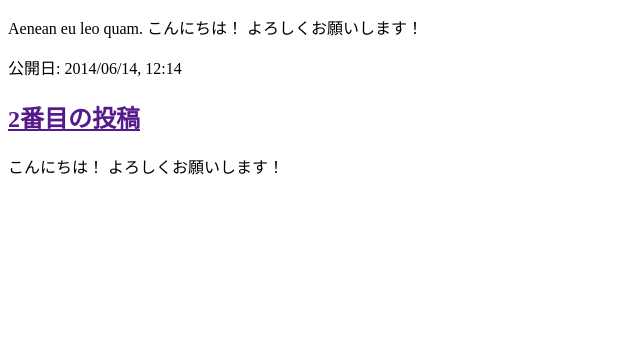
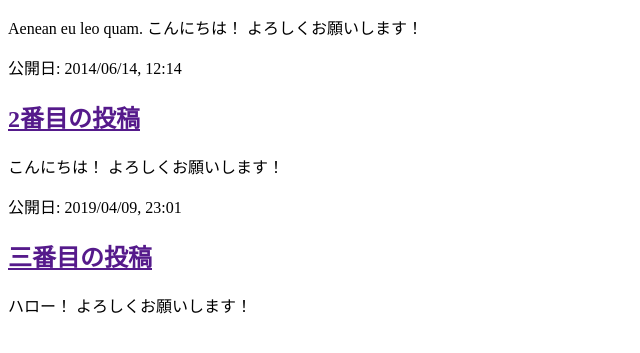
Before and after one commit to KztTateyama/my-first-blog, a Django app: page / in a window 1280 px wide. Shown: the part 136-489 px from the top of the page, without its empty margins (0-640 px from the left). Run offline with Django 3.2, Linux system fonts and the light colour scheme.

Commit message:
Changed the HTML for the site.

```diff
--- a/blog/templates/blog/post_list.html
+++ b/blog/templates/blog/post_list.html
@@ -18,5 +18,12 @@
             <h2><a href="">2番目の投稿</a></h2>
             <p> こんにちは！ よろしくお願いします！ </p>
         </div>
+
+        <div>
+            <p>公開日: 2019/04/09, 23:01</p>
+            <h2><a href="">三番目の投稿</a></h2>
+            <p> ハロー！ よろしくお願いします！ </p>
+        </div>
+
     </body>
 </html>
```
